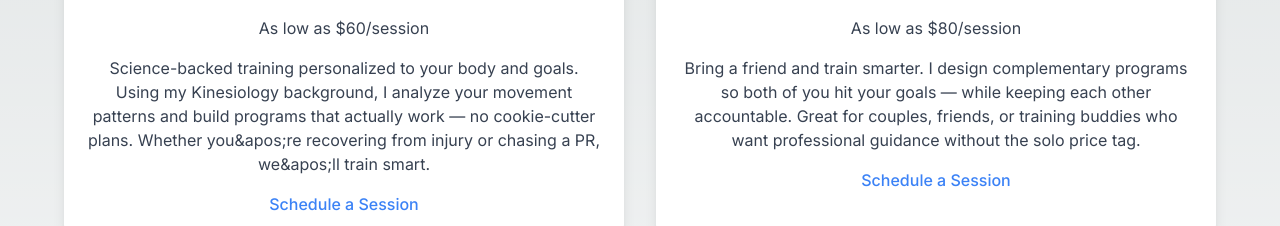
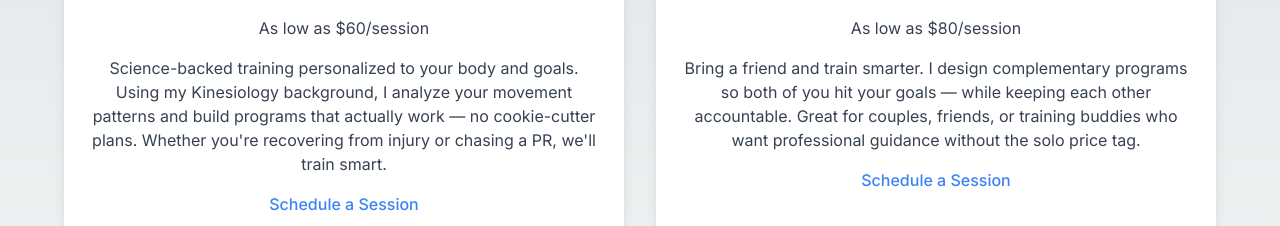
Before and after one commit to miguelaram2016/nextjs-emf, a Next.js app: page /services in a window 1280 px wide. Shown: the part 692-918 px from the top of the page. Built offline with nearby package versions, Linux system fonts and the light colour scheme.

Commit message:
Fix: use actual apostrophes instead of HTML entities

```diff
--- a/src/app/HomePage.jsx
+++ b/src/app/HomePage.jsx
@@ -3,10 +3,11 @@ import Image from 'next/image';
 import Link from 'next/link';
 import "./styles/HomePage.css";
 
+// eslint-disable-next-line react/no-unescaped-entities
 const testimonials = [
   {
     name: "Sarah M.",
-    text: "Miguel&apos;s knowledge in Kinesiology completely transformed my approach to fitness. I&apos;ve never felt stronger!",
+    text: "Miguel's knowledge in Kinesiology completely transformed my approach to fitness. I've never felt stronger!",
   },
   {
     name: "James T.",
--- a/src/app/components/ContactForm.jsx
+++ b/src/app/components/ContactForm.jsx
@@ -77,7 +77,7 @@ const ContactForm = () => {
 
       {status === 'success' && (
         <Alert severity="success" sx={{ mb: 2 }}>
-          Thanks! I&apos;ll get back to you soon.
+          Thanks! I'll get back to you soon.
         </Alert>
       )}
       {status === 'error' && (
--- a/src/app/services/Services.js
+++ b/src/app/services/Services.js
@@ -3,7 +3,7 @@ export const services = [
     name: '1-1',
     service: '1-on-1 Training',
     price: 'As low as $60/session',
-    description: 'Science-backed training personalized to your body and goals. Using my Kinesiology background, I analyze your movement patterns and build programs that actually work — no cookie-cutter plans. Whether you&apos;re recovering from injury or chasing a PR, we&apos;ll train smart.',
+    description: 'Science-backed training personalized to your body and goals. Using my Kinesiology background, I analyze your movement patterns and build programs that actually work — no cookie-cutter plans. Whether you\'re recovering from injury or chasing a PR, we\'ll train smart.',
     bookingLink: 'https://cal.com/elmarfitness/personal-training-session',
     bookingLabel: 'Schedule a Session',
     image: '/training.png',
```
